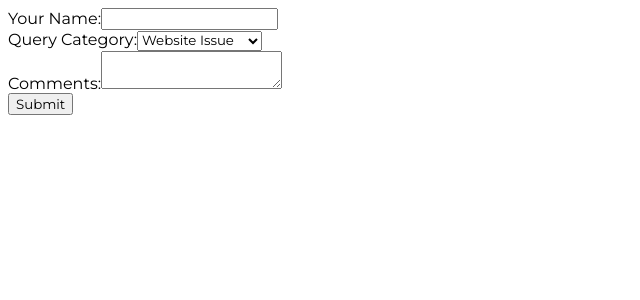
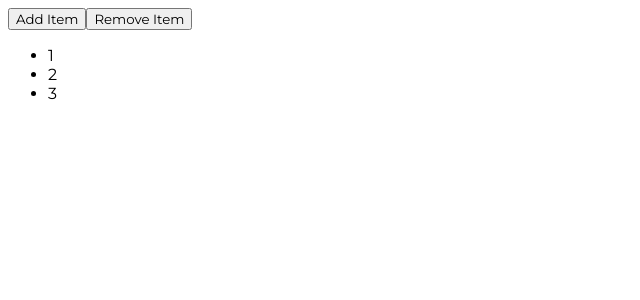
Before and after one commit to CleanOak/React-Challenge, a React (Create React App) app in the folder my-app/: page / in a window 1280 px wide. Shown: the top 300 px of the page, without its empty margins (0-640 px from the left). Built offline with nearby package versions, Linux system fonts and the light colour scheme.

Commit message:
Add use state with arrays

```diff
--- a/my-app/src/App.js
+++ b/my-app/src/App.js
@@ -1,12 +1,12 @@
 import css from './App.module.css';
 
-import ControlledFormHooks from './components/ControlledFormHooks';
+import UseStateWithArrays from './components/UseStateWithArrays';
 
 
 function App() {
   return (
     <div className="App">
-      <ControlledFormHooks/>
+      <UseStateWithArrays/>
     </div>
   );
 }
--- /dev/null
+++ b/my-app/src/components/UseStateWithArrays.js
@@ -0,0 +1,27 @@
+import React, {useState} from 'react'
+
+function UseStateWithArrays() {
+    const [nums, setNums] = useState([1,2,3]);
+    const addNums = () => {
+        setNums([...nums, nums.length + 1]);
+    }
+    const removeNum = () => {
+        setNums(
+            nums.filter((item, idx) => {
+                return idx !== nums.length -1;
+            })
+        )
+    }
+
+  return (
+    <div>
+        <button onClick={addNums}>Add Item</button>
+        <button onClick={removeNum}>Remove Item</button>
+        <ul>
+            {nums.map(num => <li key={num}>{num}</li>)}
+        </ul>
+    </div>
+  )
+}
+
+export default UseStateWithArrays
```
